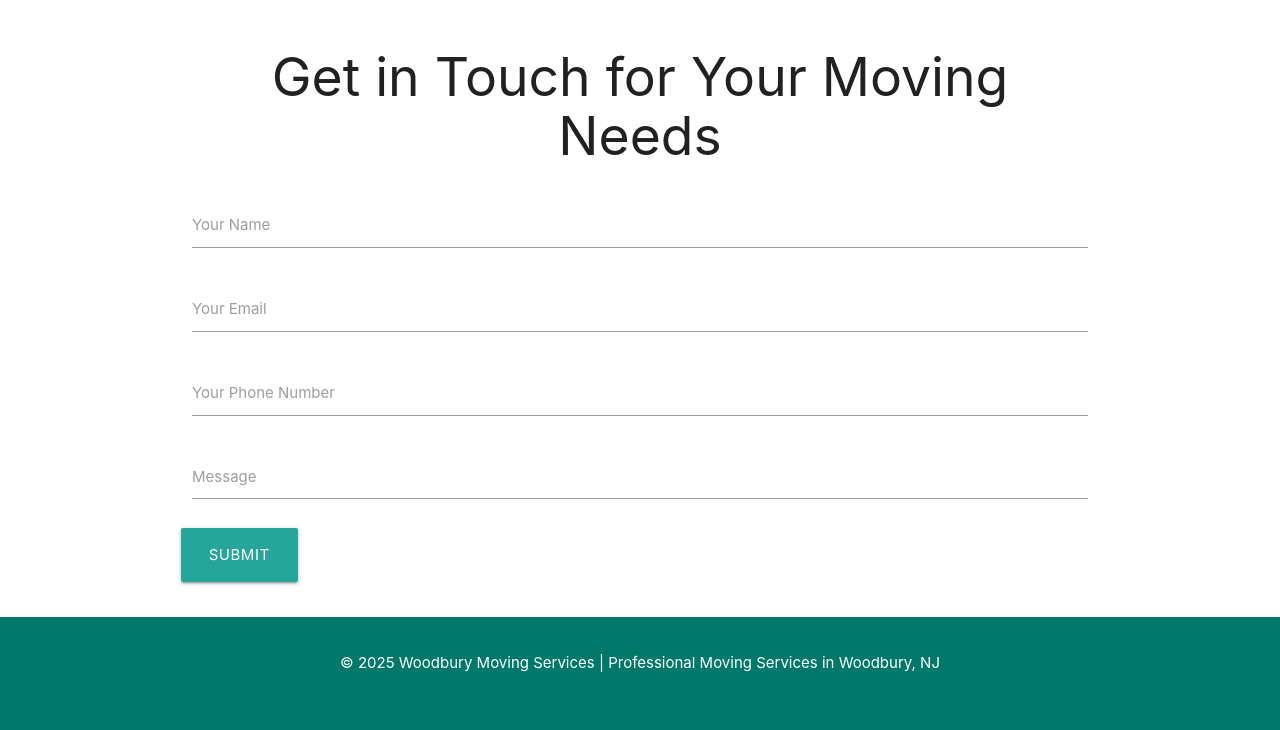
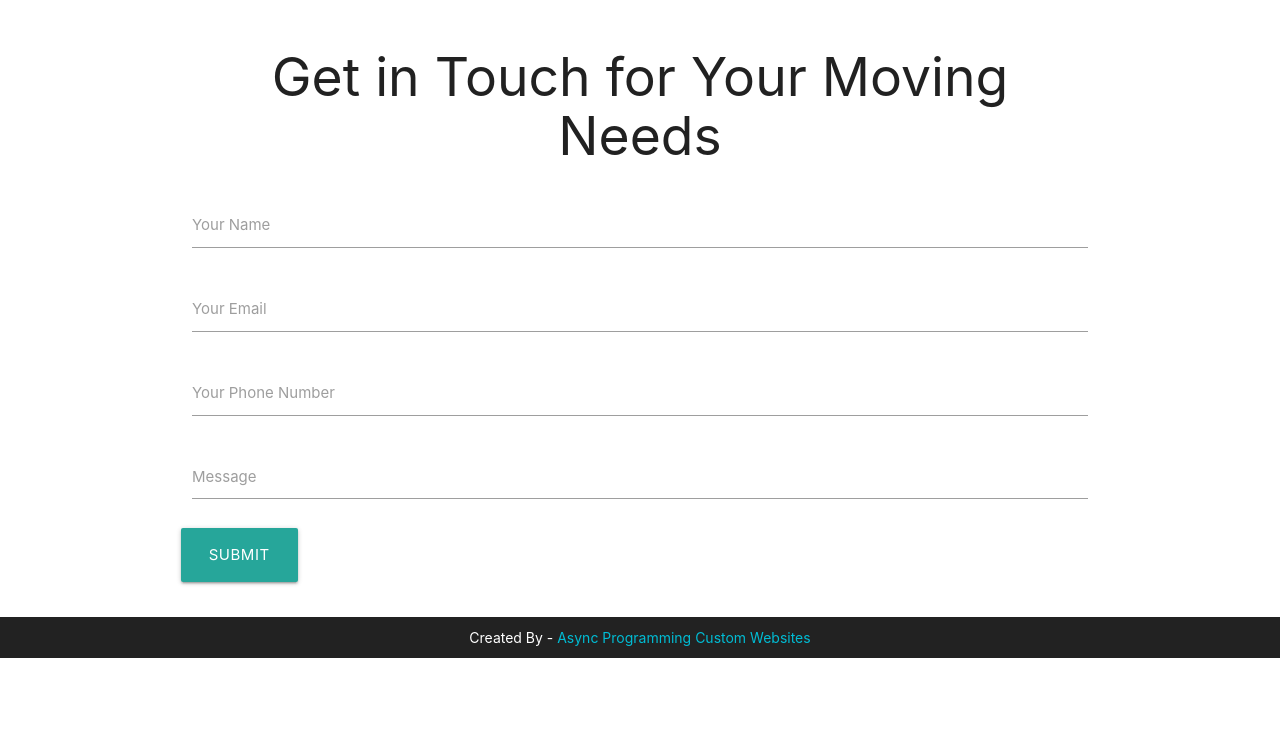
Before and after one commit to leads-business/moving, a plain HTML site: page index.html in a window 1280 px wide. Shown: the part 1223-1953 px from the top of the page. After the commit the page ends 1881 px from the top, so only its background shows below. Drawn offline with nearby package versions, Linux system fonts and the light colour scheme.

Commit message:
Update index.html

```diff
--- a/index.html
+++ b/index.html
@@ -115,15 +115,11 @@
     </section>
 
     <!-- Footer -->
-    <footer class="page-footer">
-        <div class="container">
-            <div class="row">
-                <div class="col s12 center-align">
-                    <p>&copy; 2025 Woodbury Moving Services | Professional Moving Services in Woodbury, NJ</p>
-                </div>
-            </div>
-        </div>
-    </footer>
+ <footer style="text-align: center; padding: 10px; background-color: #222; color: #fff; font-size: 14px;">
+    Created By - <a href="https://asyncprogrammer.github.io/AsyncCustomWebsites/"
+    style="color: #00bcd4; text-decoration: none;">Async Programming Custom Websites</a>
+</footer>
+
 
     <!-- Materialize JS -->
     <script src="https://cdnjs.cloudflare.com/ajax/libs/materialize/1.0.0/js/materialize.min.js"></script>
```
